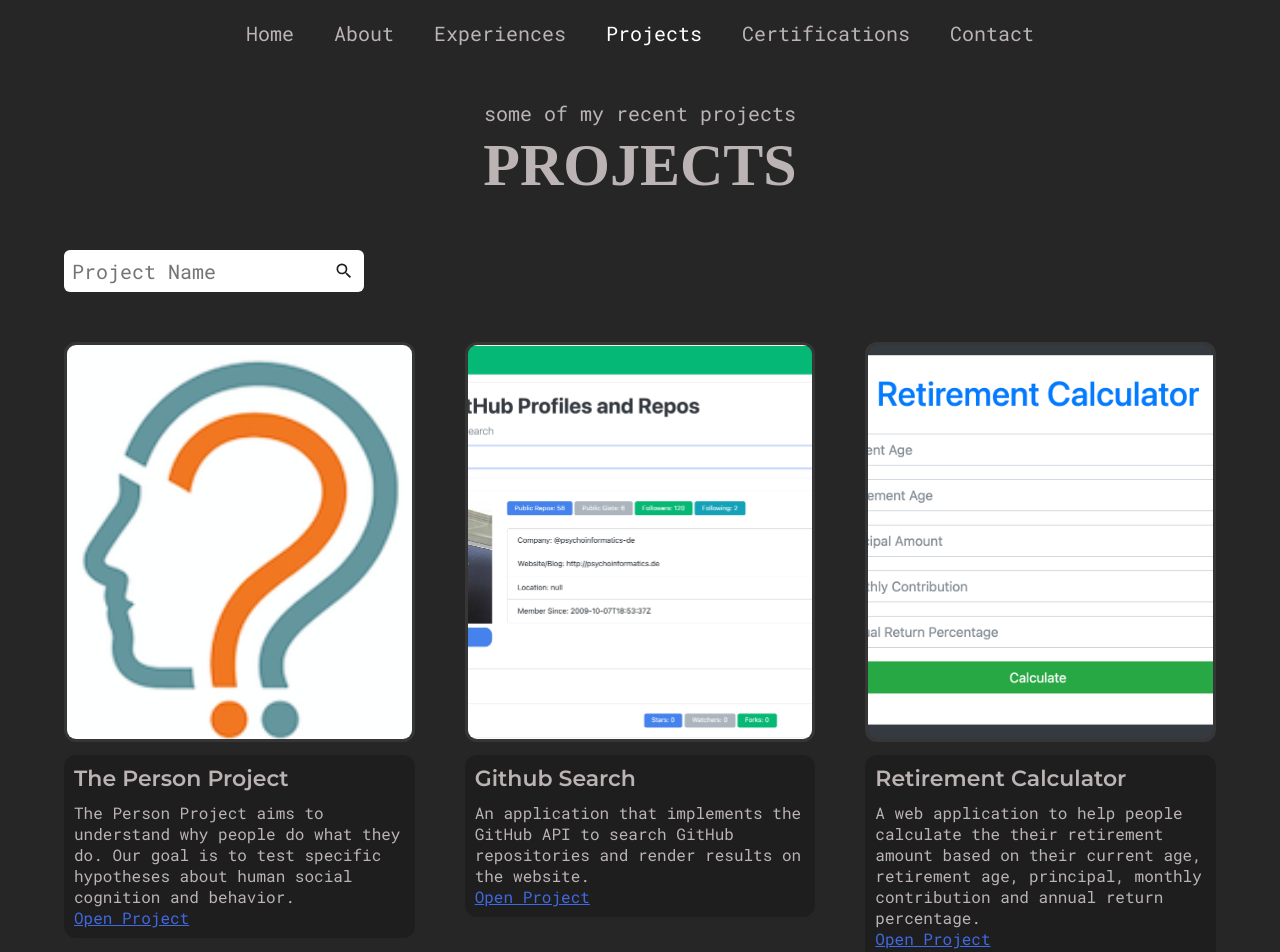
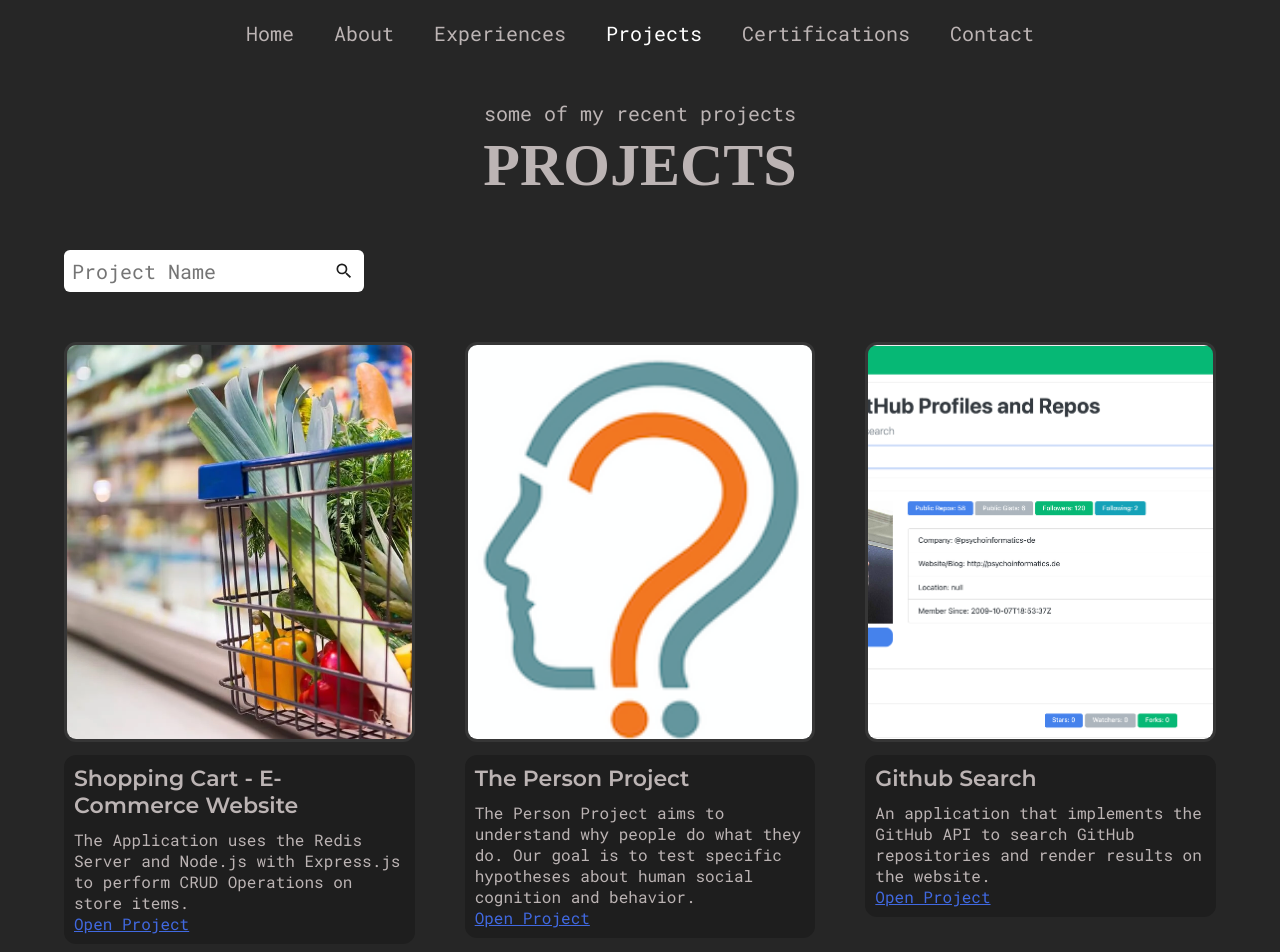
Before and after one commit to mihirgandhi95/portfolio-website, a React (Create React App) app: page /projects in a window 1280 px wide. Shown: the top 952 px of the page. Built offline with nearby package versions, Linux system fonts and the light colour scheme; a web font is replaced by a local one.

Commit message:
Adding new project

```diff
--- a/src/assets/data/projects.js
+++ b/src/assets/data/projects.js
@@ -7,8 +7,17 @@ import CourseManagerImg from '../images/coursemanagerimg.png';
 import PlagiarismDetectorImg from '../images/plagiarismdetectorimg.png';
 import SearchEngineImg from '../images/searchengineimg.png';
 import PersonProjectImg from '../images/personprojectimg.png';
+import ShoppingCartImg from '../images/shoppingcartimg.png';
 
 const projects = [
+  {
+    id: uuidv4(),
+    name: 'Shopping Cart - E-Commerce Website',
+    desc:
+      'The Application uses the Redis Server and Node.js with Express.js to perform CRUD Operations on store items.',
+    img: ShoppingCartImg,
+    link: 'http://mihirgandhi.com/',
+  },
   {
     id: uuidv4(),
     name: 'The Person Project',
```
Also changed, not shown: src/assets/images/shoppingcartimg.png (added).
